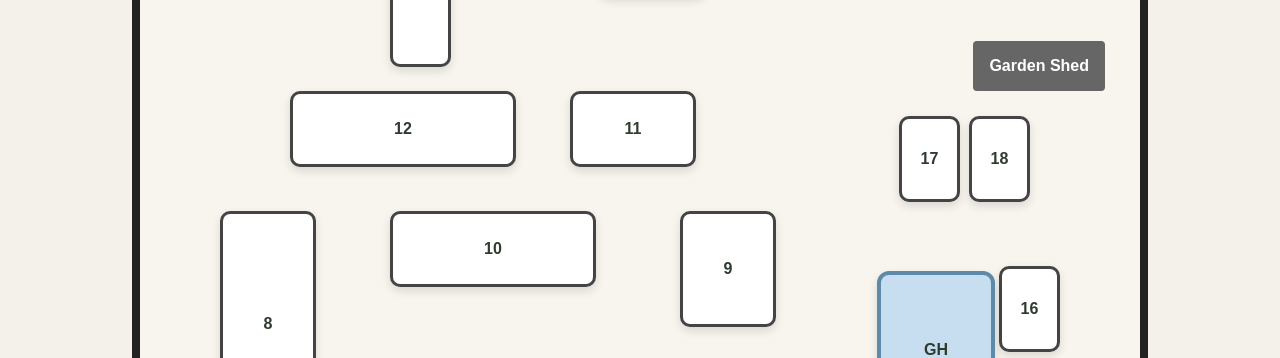
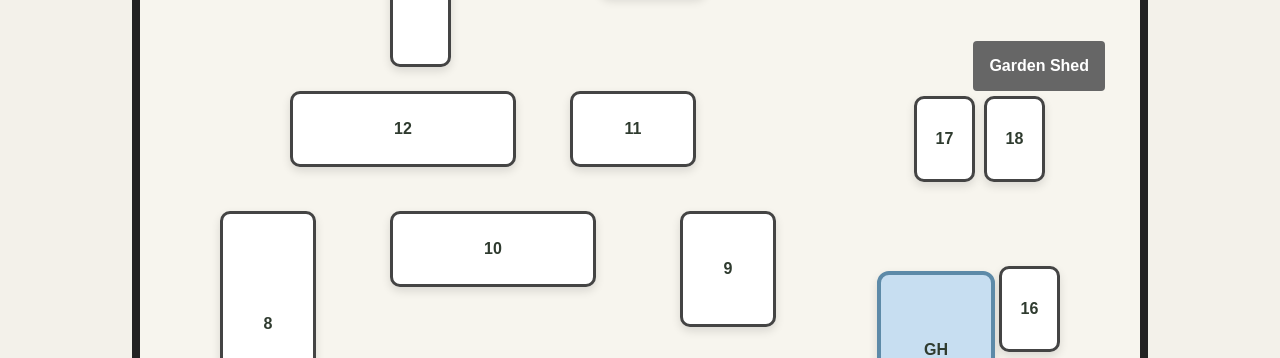
Before and after one commit to mak-apps/maks-garden, a plain HTML site: page index.html in a window 1280 px wide. Shown: the part 526-884 px from the top of the page. Drawn offline with Linux system fonts and the light colour scheme; no server answers.

Commit message:
More GH getting closer

```diff
--- a/style.css
+++ b/style.css
@@ -414,7 +414,7 @@ form button:hover {
 }
 
 .pot-15 {
-  top: 625px;
+  top: 620px;
   right: 80px;
   width: 55px;
   height: 80px;
@@ -428,15 +428,15 @@ form button:hover {
 }
 
 .pot-17 {
-  top: 375px;
-  right: 180px;
+  top: 355px;
+  right: 165px;
   width: 55px;
   height: 80px;
 }
 
 .pot-18 {
-  top: 375px;
-  right: 110px;
+  top: 355px;
+  right: 95px;
   width: 55px;
   height: 80px;
 }
```
